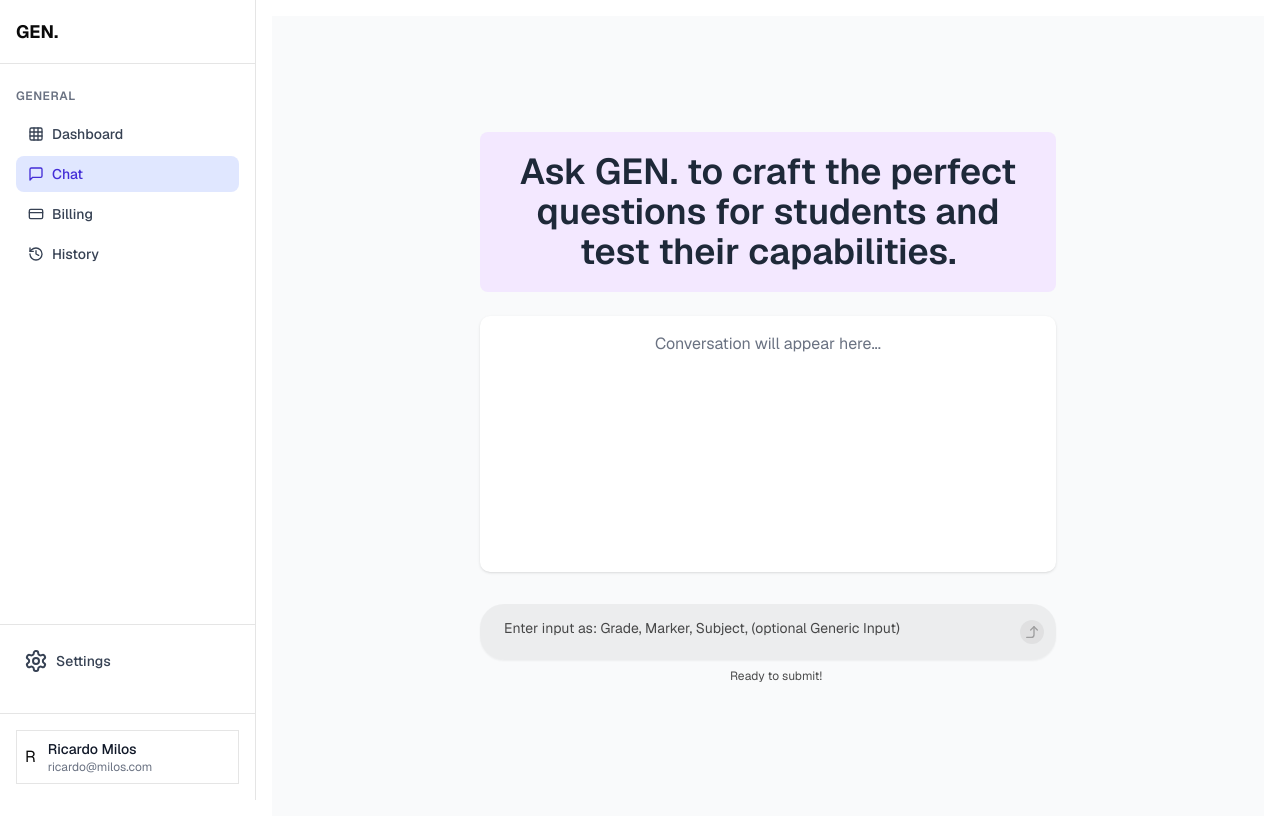
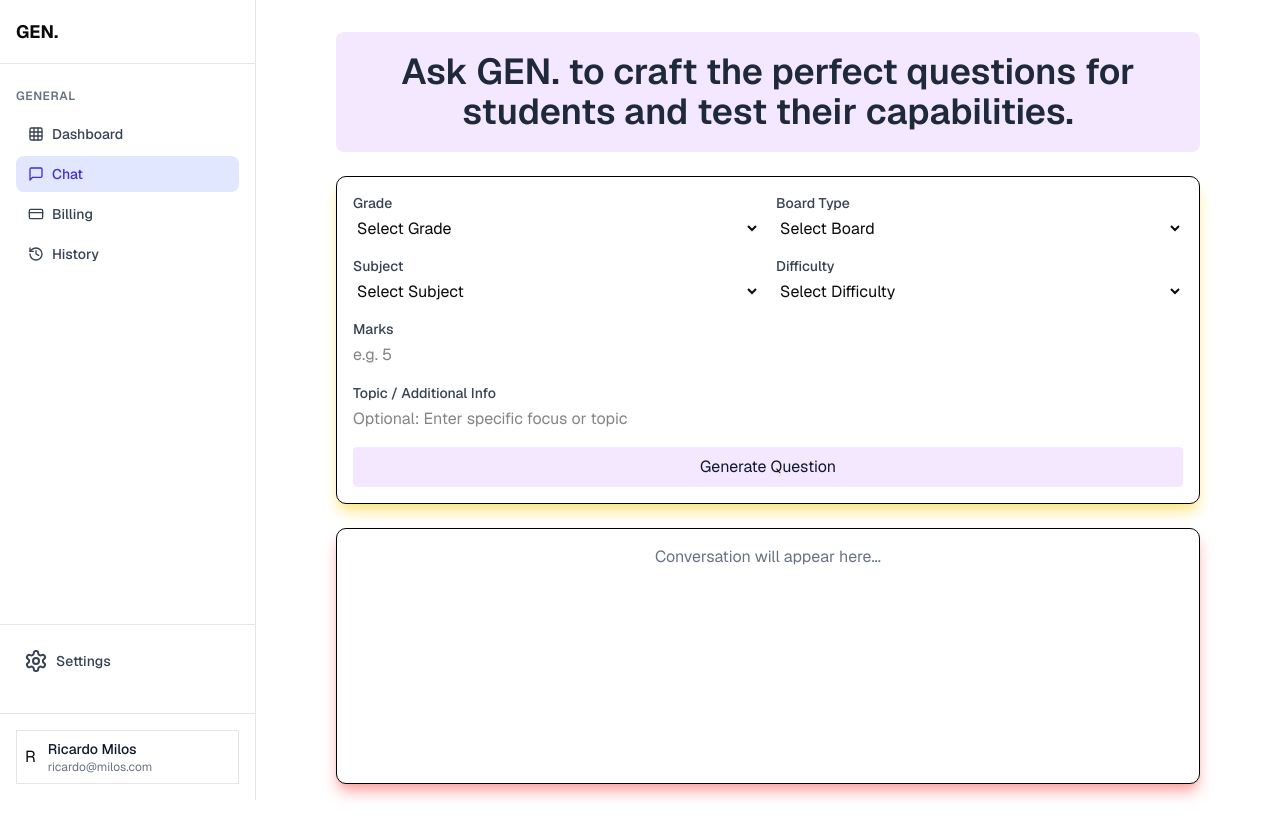
Before and after one commit to utkarsh125/wise-tutor, a Next.js app: page /chat in a window 1280 px wide. Built offline with nearby package versions, Linux system fonts and the light colour scheme.

Commit message:
Chat.tsx reworked, added rehype and dropdown with form

```diff
--- a/package.json
+++ b/package.json
@@ -78,6 +78,9 @@
     "react-markdown": "^10.1.0",
     "react-resizable-panels": "^2.1.7",
     "recharts": "^2.15.1",
+    "rehype-katex": "^7.0.1",
+    "rehype-raw": "^7.0.0",
+    "remark-math": "^6.0.0",
     "server-only": "^0.0.1",
     "sonner": "^2.0.3",
     "superjson": "^2.2.1",
--- a/src/app/_components/Chat.tsx
+++ b/src/app/_components/Chat.tsx
@@ -2,10 +2,11 @@
 
 import React, { useState } from "react";
 
-import AIInput from "../(protected)/chat/ai-input";
 import ReactMarkdown from "react-markdown";
-// import { cn } from "@/lib/utils";
 import { motion } from "framer-motion";
+import rehypeKatex from "rehype-katex";
+import rehypeRaw from "rehype-raw";
+import remarkMath from "remark-math";
 
 interface Message {
   role: "user" | "ai";
@@ -16,51 +17,42 @@ const Chat = () => {
   const [messages, setMessages] = useState<Message[]>([]);
   const [isGenerating, setIsGenerating] = useState(false);
 
-  const handleSend = async (input: string) => {
-    const parts = input.split(",").map((part) => part.trim());
+  // State variables for the filter form.
+  const [grade, setGrade] = useState<string>("");
+  const [boardType, setBoardType] = useState<string>("");
+  const [subject, setSubject] = useState<string>("");
+  const [customSubject, setCustomSubject] = useState<string>("");
+  const [difficulty, setDifficulty] = useState<string>("");
+  const [marker, setMarker] = useState<number | undefined>(undefined);
+  const [topic, setTopic] = useState<string>("");
 
-    let grade: string | undefined;
-    let marker: number | undefined;
-    let subject: string | undefined;
-    let difficulty: string | undefined;
-    let topic: string | undefined;
-
-    if (parts.length === 1) {
-      // Only a generic prompt is provided.
-      topic = parts[0];
-    } else if (parts.length === 5) {
-      // Format: Grade, Marker, Subject, Difficulty, Topic
-      grade = parts[0];
-      marker = parts[1] ? parseInt(parts[1]) : undefined;
-      subject = parts[2];
-      difficulty = parts[3];
-      topic = parts[4];
-    } else if (parts.length >= 3) {
-      // Fallback format: Grade, Marker, Subject, (optional Topic)
-      grade = parts[0];
-      marker = parts[1] ? parseInt(parts[1]) : undefined;
-      subject = parts[2];
-      if (parts.length === 4) {
-        topic = parts[3];
-      }
-    } else {
-      alert(
-        "Please provide input as either:\n • A generic prompt, OR\n • Grade, Marker, Subject, (optional Difficulty, optional Topic)"
-      );
+  const handleSend = async () => {
+    // Validate required fields.
+    if (
+      !grade ||
+      !boardType ||
+      (!subject && !customSubject) ||
+      !difficulty ||
+      marker === undefined
+    ) {
+      alert("No options were selected, please select some options to continue");
       return;
     }
 
-    // Append the user's message to the conversation.
-    setMessages((prev) => [...prev, { role: "user", text: input }]);
+    // Use custom subject if "Other" is selected.
+    const finalSubject = subject.toLowerCase() === "other" ? customSubject : subject;
+    const userMessage = `Grade: ${grade}, Board: ${boardType}, Subject: ${finalSubject}, Difficulty: ${difficulty}, Marks: ${marker}, Topic: ${topic}`;
+    setMessages((prev) => [...prev, { role: "user", text: userMessage }]);
+    setIsGenerating(true);
 
     try {
-      // Call the secure API route that uses server-side Gemini logic.
       const payload = {
         grade,
+        boardType,
         marker,
-        subject,
-        difficulty, // may be undefined if not provided
-        input: topic, // topic or generic prompt
+        subject: finalSubject,
+        difficulty,
+        input: topic,
       };
 
       const res = await fetch("/api/gemini", {
@@ -80,37 +72,179 @@ const Chat = () => {
         ...prev,
         { role: "ai", text: "Error generating response." },
       ]);
+    } finally {
+      setIsGenerating(false);
     }
   };
 
   return (
-    <div className="flex flex-col items-center justify-center w-full min-h-screen p-4 bg-gray-50 dark:bg-gray-900">
+    <div className="max-w-4xl mx-auto w-full min-h-screen p-4 dark:bg-gray-900">
       {/* Animated header */}
       <motion.div
         initial={{ opacity: 0, y: -20 }}
         animate={{ opacity: 1, y: 0 }}
         transition={{ duration: 0.5 }}
-        className="bg-purple-100 p-5 rounded-md w-full max-w-xl"
+        className="bg-purple-100 p-5 rounded-md w-full"
       >
         <h1 className="text-2xl md:text-4xl font-semibold text-center text-gray-800 dark:text-white">
           Ask GEN. to craft the perfect questions for students and test their capabilities.
         </h1>
       </motion.div>
+
+      {/* Filter form area with dropdowns and a single button */}
+      <motion.div
+        initial={{ opacity: 0, y: 20 }}
+        animate={{ opacity: 1, y: 0 }}
+        transition={{ duration: 0.5, delay: 0.2 }}
+        className="mt-6 w-full bg-white dark:bg-gray-800 rounded-lg border-1 border-black shadow-lg shadow-amber-200 p-4"
+      >
+        <div className="grid grid-cols-2 gap-4">
+          {/* Grade Dropdown */}
+          <div>
+            <label className="block text-sm font-medium text-gray-700 dark:text-gray-300">
+              Grade
+            </label>
+            <select
+              value={grade}
+              onChange={(e) => setGrade(e.target.value)}
+              className="mt-1 block w-full border-gray-300 rounded"
+            >
+              <option value="">Select Grade</option>
+              {["5", "6", "7", "8", "9", "10", "11", "12"].map((g) => (
+                <option key={g} value={g}>
+                  Grade {g}
+                </option>
+              ))}
+            </select>
+          </div>
+
+          {/* Board Type Dropdown */}
+          <div>
+            <label className="block text-sm font-medium text-gray-700 dark:text-gray-300">
+              Board Type
+            </label>
+            <select
+              value={boardType}
+              onChange={(e) => setBoardType(e.target.value)}
+              className="mt-1 block w-full border-gray-300 rounded"
+            >
+              <option value="">Select Board</option>
+              {["CBSE", "ICSE"].map((board) => (
+                <option key={board} value={board}>
+                  {board}
+                </option>
+              ))}
+            </select>
+          </div>
+
+          {/* Subject Dropdown */}
+          <div>
+            <label className="block text-sm font-medium text-gray-700 dark:text-gray-300">
+              Subject
+            </label>
+            <select
+              value={subject}
+              onChange={(e) => setSubject(e.target.value)}
+              className="mt-1 block w-full border-gray-300 rounded"
+            >
+              <option value="">Select Subject</option>
+              {["Maths", "Science", "English", "Social Studies", "Other"].map(
+                (subj) => (
+                  <option key={subj} value={subj}>
+                    {subj}
+                  </option>
+                )
+              )}
+            </select>
+            {subject.toLowerCase() === "other" && (
+              <input
+                type="text"
+                value={customSubject}
+                onChange={(e) => setCustomSubject(e.target.value)}
+                placeholder="Enter custom subject"
+                className="mt-1 block w-full border-gray-300 rounded"
+              />
+            )}
+          </div>
+
+          {/* Difficulty Dropdown */}
+          <div>
+            <label className="block text-sm font-medium text-gray-700 dark:text-gray-300">
+              Difficulty
+            </label>
+            <select
+              value={difficulty}
+              onChange={(e) => setDifficulty(e.target.value)}
+              className="mt-1 block w-full border-gray-300 rounded"
+            >
+              <option value="">Select Difficulty</option>
+              {["Easy", "Medium", "Hard"].map((level) => (
+                <option key={level} value={level}>
+                  {level}
+                </option>
+              ))}
+            </select>
+          </div>
+
+          {/* Marks Input */}
+          <div>
+            <label className="block text-sm font-medium text-gray-700 dark:text-gray-300">
+              Marks
+            </label>
+            <input
+              type="number"
+              value={marker ?? ""}
+              onChange={(e) =>
+                setMarker(e.target.value ? parseInt(e.target.value) : undefined)
+              }
+              placeholder="e.g. 5"
+              className="mt-1 block w-full border-gray-300 rounded"
+            />
+          </div>
+
+          {/* Topic / Additional Info Input */}
+          <div className="col-span-2">
+            <label className="block text-sm font-medium text-gray-700 dark:text-gray-300">
+              Topic / Additional Info
+            </label>
+            <input
+              type="text"
+              value={topic}
+              onChange={(e) => setTopic(e.target.value)}
+              placeholder="Optional: Enter specific focus or topic"
+              className="mt-1 block w-full border-gray-300 rounded"
+            />
+          </div>
+        </div>
+
+        <motion.button
+          onClick={handleSend}
+          whileHover={{ scale: 1.02 }}
+          whileTap={{ scale: 0.98 }}
+          className="mt-4 w-full bg-purple-100 text-gray-900 py-2 rounded"
+        >
+          Generate Question
+        </motion.button>
+      </motion.div>
+
       {/* Chat conversation area */}
       <motion.div
         initial={{ opacity: 0 }}
         animate={{ opacity: 1 }}
-        transition={{ duration: 0.5, delay: 0.3 }}
-        className="mt-6 w-full max-w-xl bg-white dark:bg-gray-800 rounded-lg shadow p-4 h-64 overflow-y-auto"
+        transition={{ duration: 0.5, delay: 0.4 }}
+        className="mt-6 w-full bg-white dark:bg-gray-800 rounded-lg shadow-lg border-1 border-black shadow-red-300 p-4 h-64 overflow-y-auto"
       >
-        {messages.length === 0 ? (
+        {messages.length === 0 && !isGenerating ? (
           <p className="text-center text-gray-500 dark:text-gray-400">
             Conversation will appear here...
           </p>
         ) : (
-          messages.map((msg, index) => (
-            <div
+          <>
+            {messages.map((msg, index) => (
+              <motion.div
                 key={index}
+                initial={{ opacity: 0 }}
+                animate={{ opacity: 1 }}
                 className={`mb-2 ${msg.role === "user" ? "text-right" : "text-left"}`}
               >
                 {msg.role === "user" ? (
@@ -118,27 +252,32 @@ const Chat = () => {
                     {msg.text}
                   </span>
                 ) : (
-                // Render AI messages as markdown.
                   <div className="prose dark:prose-dark">
-                  <ReactMarkdown>{msg.text}</ReactMarkdown>
+                    <ReactMarkdown
+                      remarkPlugins={[remarkMath]}
+                      rehypePlugins={[rehypeKatex, rehypeRaw]}
+                    >
+                      {msg.text}
+                    </ReactMarkdown>
                   </div>
                 )}
+              </motion.div>
+            ))}
+
+            {isGenerating && (
+              <div className="flex flex-col items-center justify-center mt-4">
+                <p className="text-sm text-gray-500 dark:text-gray-400">
+                  Awaiting response from AI
+                </p>
+                <div className="w-full mt-2 space-y-2">
+                  <div className="h-4 bg-gray-300 dark:bg-gray-600 rounded animate-pulse"></div>
+                  <div className="h-4 bg-gray-300 dark:bg-gray-600 rounded animate-pulse"></div>
+                  <div className="h-4 bg-gray-300 dark:bg-gray-600 rounded animate-pulse"></div>
                 </div>
-          ))
+              </div>
             )}
-      </motion.div>
-      {/* Animated input area */}
-      <motion.div
-        initial={{ opacity: 0, y: 20 }}
-        animate={{ opacity: 1, y: 0 }}
-        transition={{ duration: 0.5, delay: 0.6 }}
-        className="mt-4 w-full max-w-xl"
-      >
-        <AIInput
-          onSend={handleSend}
-          isGenerating={isGenerating}
-          setIsGenerating={setIsGenerating}
-        />
+          </>
+        )}
       </motion.div>
     </div>
   );
--- a/src/app/api/gemini/route.ts
+++ b/src/app/api/gemini/route.ts
@@ -5,15 +5,17 @@ import { z } from "zod";
 const GenerateRequestSchema = z.object({
   grade: z.string().optional(),
   marker: z.number().optional(),
+  boardType: z.string().optional(),
   subject: z.string().optional(),
   input: z.string().optional(),
+  difficulty: z.string().optional(),
 });
 
 export async function POST(req: Request) {
   try {
     const body = GenerateRequestSchema.parse(await req.json());
-    const { grade, marker, subject, input } = body;
-    const result = await AIGenerate(grade, marker, subject, input);
+    const { grade, marker, boardType, subject, input, difficulty } = body;
+    const result = await AIGenerate(grade, marker, boardType, subject, input, difficulty);
     return NextResponse.json({ text: result });
   } catch (error) {
     console.error("Error in /api/gemini:", error);
--- a/src/app/sso-callback/page.tsx
+++ b/src/app/sso-callback/page.tsx
@@ -3,7 +3,6 @@
 
 import { createUser } from '@/server/auth';
 import { redirect } from 'next/navigation';
-import { toast } from "sonner";
 
 export default async function SSOCallback() {
 
@@ -13,7 +12,7 @@ export default async function SSOCallback() {
   } catch (error) {
     console.error("Error creating user:", error);
 
-    //TODO: Add a fallback when user is not created.
+    //TODO: Add a fallback when user is not created. and why the fuck the routes are so fucked up.
   }
   redirect(`/dashboard`) // Navigate to the new post page
   return null; // Clerk handles everything in the background
--- a/src/server/auth/index.ts
+++ b/src/server/auth/index.ts
@@ -21,6 +21,9 @@ export async function createUser(): Promise <void> {
     console.log("Clerk User fetched: ", clerkUser);
     const email = clerkUser.emailAddresses?.[0]?.emailAddress;
     const name = clerkUser.firstName ?? null;
+
+    //TODO: Update schema for imageUrl.
+    //const imageUrl = clerkUser.imageUrl ?? null;
 
     if(!email){
         throw new Error("User email not found in clerk database");
--- a/src/styles/globals.css
+++ b/src/styles/globals.css
@@ -1,5 +1,6 @@
 @import "tailwindcss";
 @import "tw-animate-css";
+@import "katex/dist/katex.min.css";
 
 @custom-variant dark (&:is(.dark *));
 
```
Also changed, not shown: src/lib/gemini.ts (+16 -25 lines), src/utils/parsePDF.ts (deleted, +0 -15 lines), 1 other file (tests, documents, lock files or other folders). Lines whose indentation alone changed are shown as unchanged.
